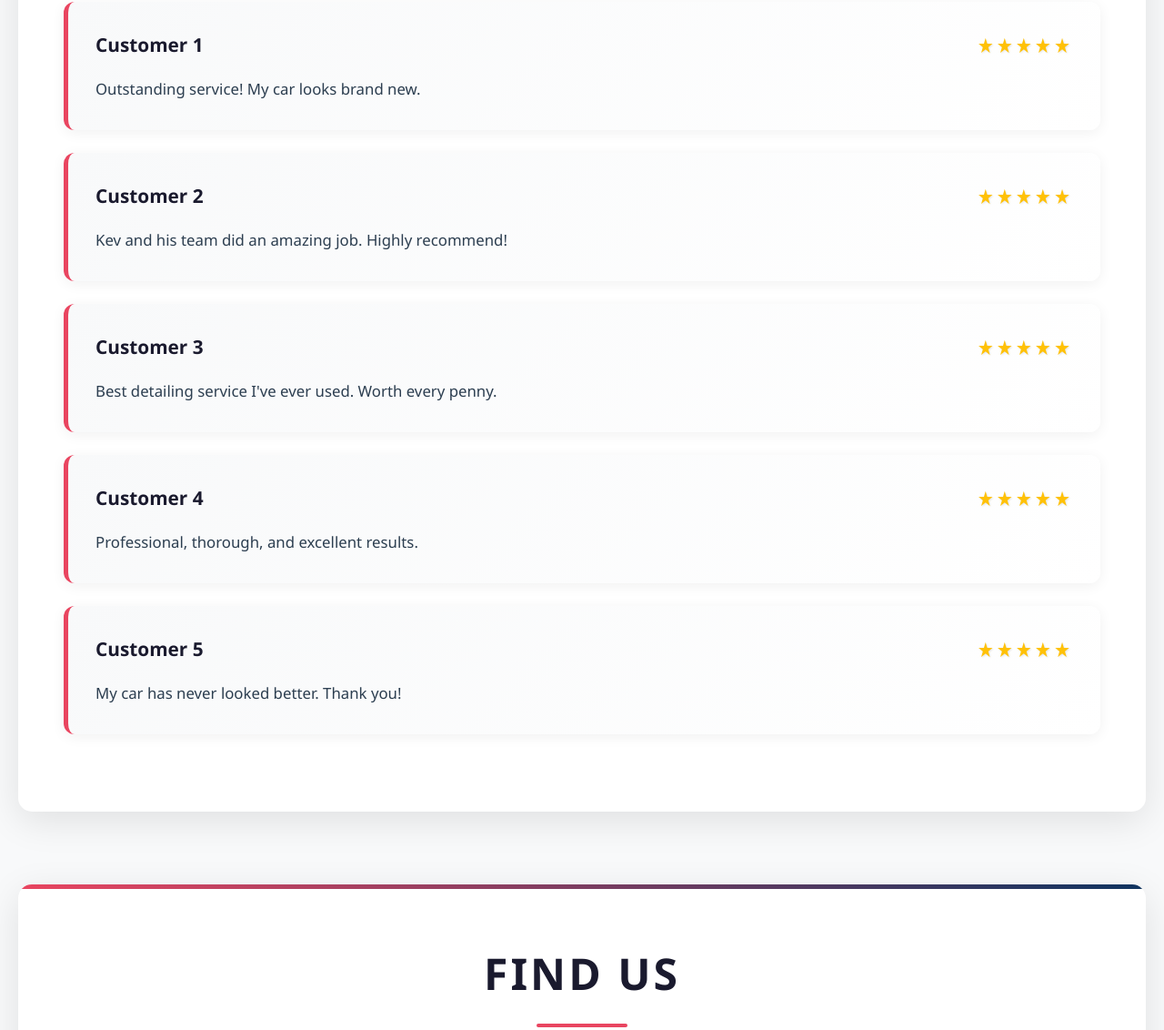
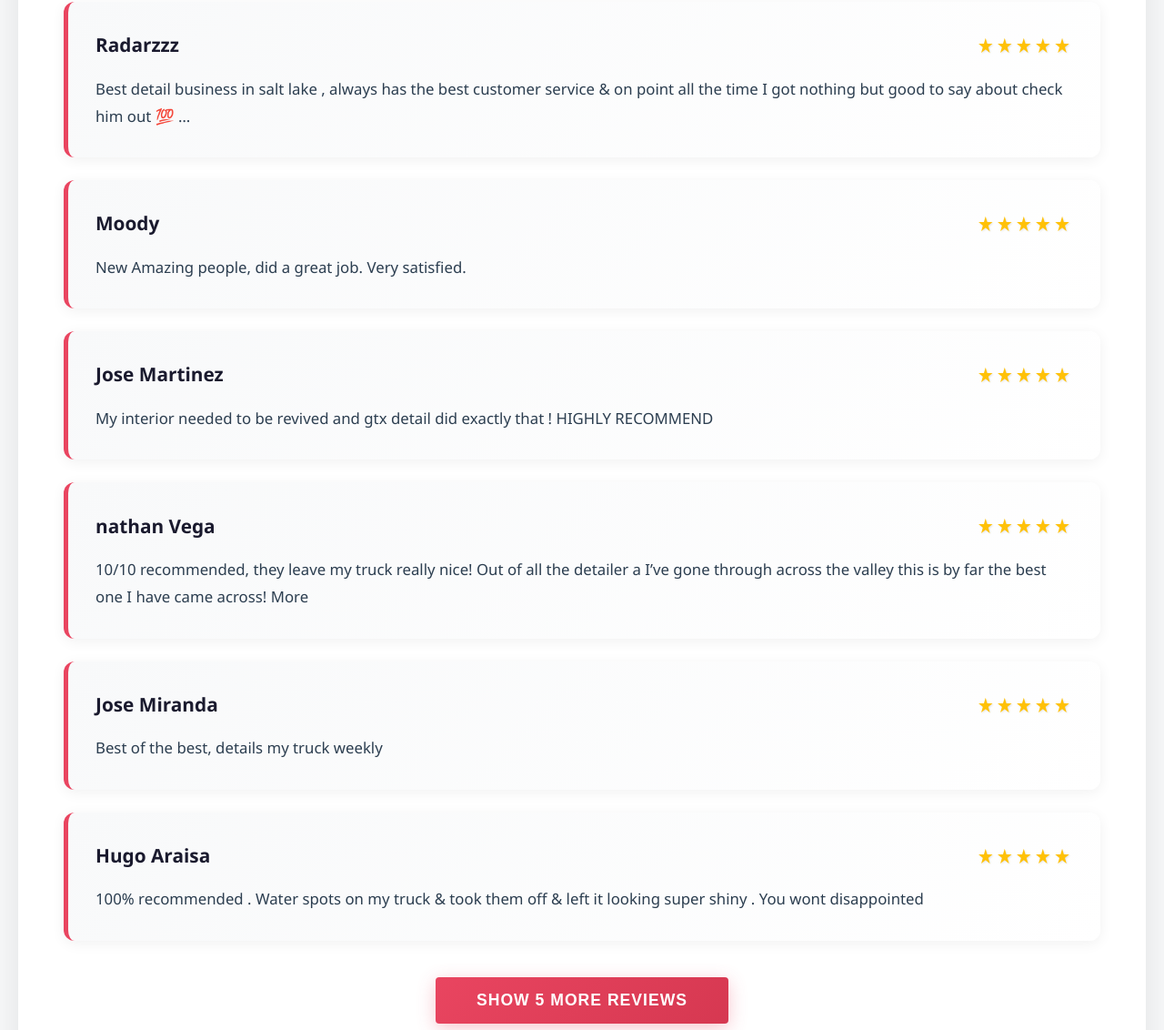
Before and after one commit to JamesBrownR/Gtx-Auto-Detail, a plain HTML site: page index.html in a window 1280 px wide. Shown: the part 2368-3500 px from the top of the page at 91% size. Drawn offline with Linux system fonts and the light colour scheme.

Commit message:
Update index.html

```diff
--- a/index.html
+++ b/index.html
@@ -811,12 +811,63 @@
     <script>
         // Reviews Data
         const reviews = [
-            { name: "Customer 1", rating: 5, body: "Outstanding service! My car looks brand new." },
-            { name: "Customer 2", rating: 5, body: "Kev and his team did an amazing job. Highly recommend!" },
-            { name: "Customer 3", rating: 5, body: "Best detailing service I've ever used. Worth every penny." },
-            { name: "Customer 4", rating: 5, body: "Professional, thorough, and excellent results." },
-            { name: "Customer 5", rating: 5, body: "My car has never looked better. Thank you!" }
-        ];
+
+    {
+        "name": "Radarzzz",
+        "rating": 5,
+        "body": "Best detail business in salt lake , always has the best customer service & on point all the time I got nothing but good to say about check him out 💯 …"
+    },
+    {
+        "name": "Moody",
+        "rating": 5,
+        "body": "New Amazing people, did a great job. Very satisfied."
+    },
+    {
+        "name": "Jose Martinez",
+        "rating": 5,
+        "body": "My interior needed to be revived and gtx detail did exactly that ! HIGHLY RECOMMEND"
+    },
+    {
+        "name": "nathan Vega",
+        "rating": 5,
+        "body": "10/10 recommended, they leave my truck really nice! Out of all the detailer a I’ve gone through across the valley this is by far the best one I have came across! More"
+    },
+    {
+        "name": "Jose Miranda",
+        "rating": 5,
+        "body": "Best of the best, details my truck weekly"
+    },
+    {
+        "name": "Hugo Araisa",
+        "rating": 5,
+        "body": "100% recommended . Water spots on my truck & took them off & left it looking super shiny . You wont disappointed"
+    },
+    {
+        "name": "Isaac Tolentino",
+        "rating": 5,
+        "body": "Trust them with my truck and especially my wheels! They always do a great job and alway recommend them to my friends and family! More"
+    },
+    {
+        "name": "Cristina Bonilla",
+        "rating": 5,
+        "body": "They always leave my car looking brand new. Definitely recommend."
+    },
+    {
+        "name": "Jose Narvaez Espinoza",
+        "rating": 5,
+        "body": "100% recommended!"
+    },
+    {
+        "name": "zulma contreras",
+        "rating": 5,
+        "body": "Services Auto detailing, Auto interior vacuuming, Wheel washing"
+    },
+    {
+        "name": "Steffani Jimenez",
+        "rating": 5,
+        "body": ""
+    }
+];
 
         const REVIEWS_PER_PAGE = 6;
         let currentReviewIndex = 0;
```
